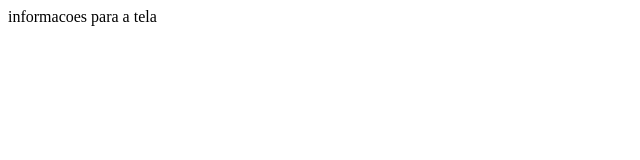
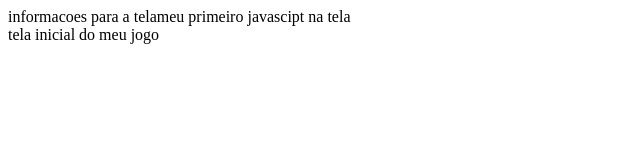
Before and after one commit to giuliano10/JavaScript, a plain HTML site: page index.html in a window 1280 px wide. Shown: the whole page, without its empty margins (0-640 px from the left). Drawn offline with Linux system fonts and the light colour scheme.

Commit message:
alterando o document.write

```diff
--- a/index.html
+++ b/index.html
@@ -10,6 +10,8 @@
 
     <script>
         document.write("informacoes para a tela")
+        document.write("meu primeiro javascipt na tela <br>")
+        document.write("tela inicial do meu jogo<br>")
     </script>
 
 </body>
```
